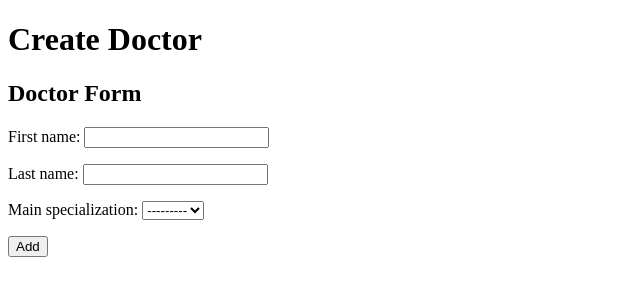
After one commit to AdamPoweska/doctor, a Django app: page /doctor/ in a window 1280 px wide. The commit adds this page. Shown: the top 300 px of the page, without its empty margins (0-640 px from the left). Run offline with Django 5.2, Linux system fonts and the light colour scheme; data that the repository does not hold is empty.

Commit message:
we have now admin pages working, adding doctor, specjalization and visit date/time to DB

```diff
--- a/appointment/forms.py
+++ b/appointment/forms.py
@@ -3,8 +3,6 @@ from django.contrib.auth.forms import UserCreationForm
 from django.contrib.auth.models import User
 
 from .models import *
-
-# class CreateDoctor(forms.Form):
 
 class NewUserForm(UserCreationForm):
     email = forms.EmailField(required=True)
@@ -12,3 +10,21 @@ class NewUserForm(UserCreationForm):
     class Meta:
         model = User
         fields = ['username', 'email', 'password1', 'password2']
+
+
+class CreateDoctor(forms.ModelForm):
+    class Meta:
+        model = DoctorName
+        fields = '__all__'
+
+
+class CreateDoctorType(forms.ModelForm):
+    class Meta:
+        model = DoctorType
+        fields = '__all__'
+
+
+class AppointmentDatesForm(forms.ModelForm):
+    class Meta:
+        model = AppointmentDates
+        fields = '__all__'
--- a/appointment/models.py
+++ b/appointment/models.py
@@ -4,6 +4,9 @@ from django.db import models
 
 class DoctorType(models.Model):
     specialization = models.CharField(max_length=50)
+
+    def __str__(self):
+        return f"{self.specialization}"
 
 
 class DoctorName(models.Model):
--- /dev/null
+++ b/appointment/templates/doctor.html
@@ -0,0 +1,18 @@
+<!doctype html>
+<html>
+  <head>
+    <meta charset="utf-8">
+    <meta name="viewport" content="width=device-width, initial-scale=1">
+    <title>Create Doctor</title>
+  </head>
+  <body>
+    <h1>Create Doctor</h1>
+    <h2>Doctor Form</h2>
+    <form method="post">
+      {% csrf_token %}
+      {{ form.as_p }}
+      <button type="submit">Add</button>
+    </form>
+
+  </body>
+</html>
--- a/appointment/templates/main_page.html
+++ b/appointment/templates/main_page.html
@@ -8,7 +8,7 @@
     <body>
       <br>
       <center>
-      <a>Make your appointment</a>
+      <a>Please select</a>
       <br>
       <br>
       {% if not user.is_authenticated %}
@@ -24,9 +24,7 @@
       <br>
       {% elif user.is_superuser %}
       <p> Logged in user: {{ user.username }}</p>
-      <form action="{% url 'doctor_visit' %}">
-        <button type="submit">Add specialization, doctor, appointments dates</button>
-      </form>
+      <a href="{% url 'admin_page' %}" class="button">Add specialization, doctor, appointments dates</a>
       <br>
       <form method="POST" action="{% url 'user_logout' %}">
           {% csrf_token %}
--- a/appointment/urls.py
+++ b/appointment/urls.py
@@ -9,4 +9,7 @@ urlpatterns = [
     path('login/', views.UserLoginView.as_view(), name='login'),
     path('user_registration/', views.UserRegisterView.as_view(), name='user_registration'),
     path('user_logout/', views.UserLogoutView.as_view(), name='user_logout'),
+    path('doctor/', views.CreateDoctorView.as_view(), name='doctor'),
+    path('specialization/', views.CreateDoctorTypeView.as_view(), name='specialization'),
+    path('appointment_date/', views.AppointmentDatesView.as_view(), name='appointment_date'),
 ]
--- a/appointment/views.py
+++ b/appointment/views.py
@@ -44,3 +44,33 @@ class UserRegisterView(FormView):
 class UserLogoutView(LogoutView):
     redirect_authenticated_user = True
     success_url = 'main_page'
+
+
+class CreateDoctorView(FormView):
+    template_name = "doctor.html"
+    form_class = CreateDoctor
+    success_url = reverse_lazy('admin_page')
+
+    def form_valid(self, form):
+        form.save()
+        return super().form_valid(form)
+
+
+class CreateDoctorTypeView(FormView):
+    template_name = "specialization.html"
+    form_class = CreateDoctorType
+    success_url = reverse_lazy('admin_page')
+
+    def form_valid(self, form):
+        form.save()
+        return super().form_valid(form)
+
+
+class AppointmentDatesView(FormView):
+    template_name = "appointment_date.html"
+    form_class = AppointmentDatesForm
+    success_url = reverse_lazy('admin_page')
+
+    def form_valid(self, form):
+        form.save()
+        return super().form_valid(form)
```
Also changed, not shown: appointment/templates/admin_page.html (+12 -1 lines), appointment/templates/appointment_date.html (added, +18 -0 lines), appointment/templates/specialization.html (added, +18 -0 lines).
